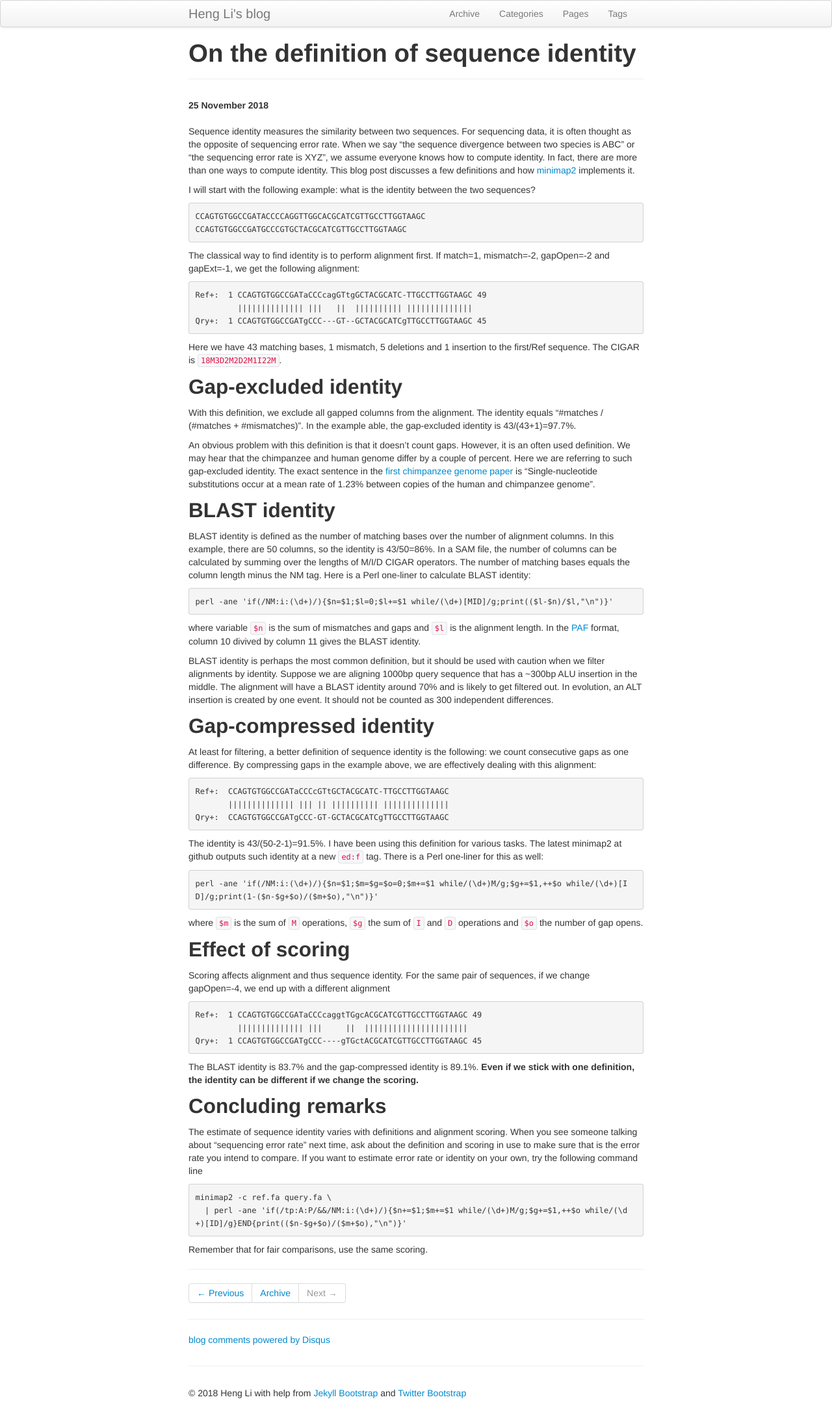
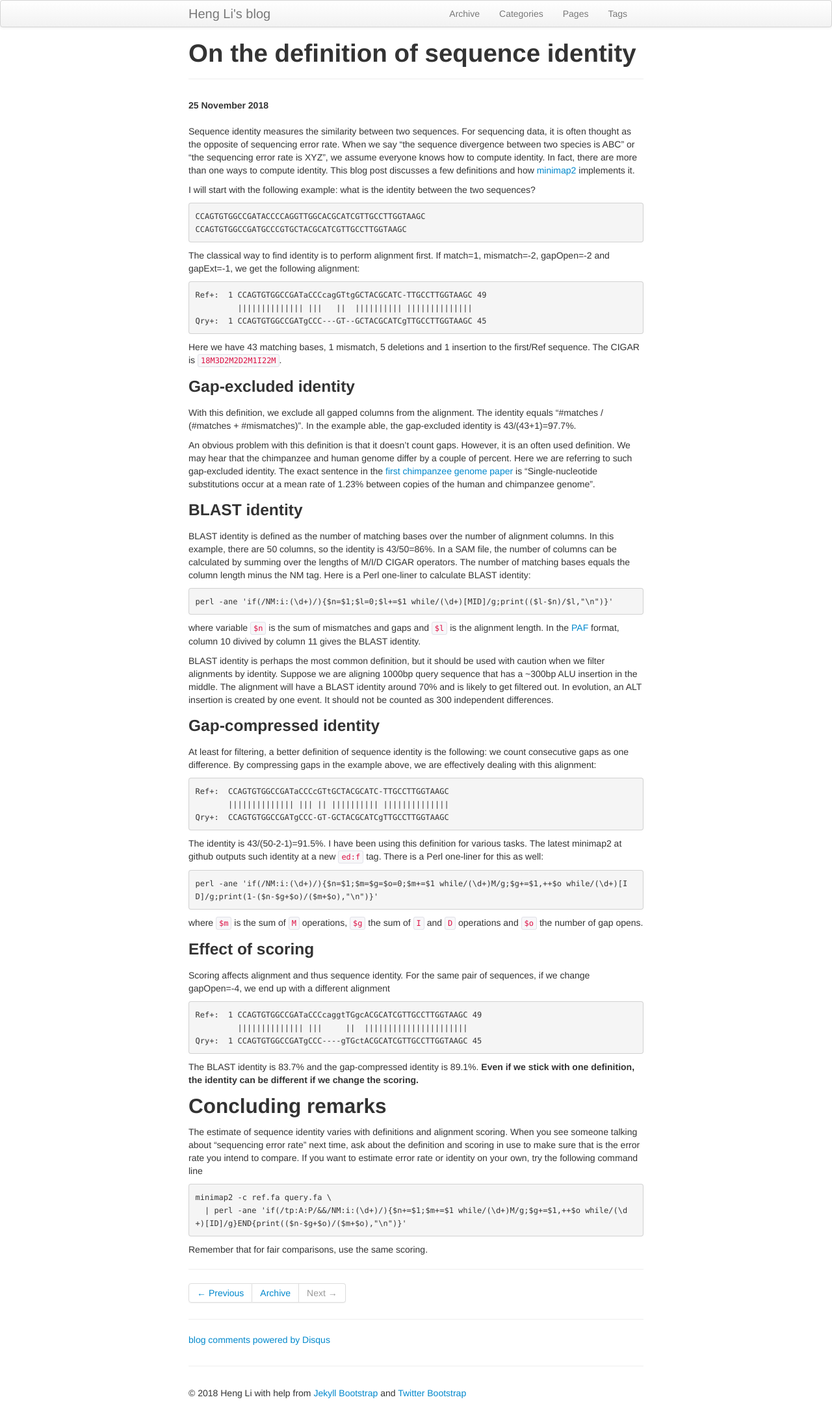
Before and after one commit to lh3/lh3.github.com, a Jekyll site: the page built from _posts/2018-11-25-on-the-definition-of-sequence-identity.md, in a window 1280 px wide. Shown: the whole page at 65% size. Built offline with Jekyll 4.4.1, drawn with Linux system fonts in a browser that asks for light colours; comment, search, counter and statistics services are not loaded.

Commit message:
made section header smaller

```diff
--- a/_posts/2018-11-25-on-the-definition-of-sequence-identity.md
+++ b/_posts/2018-11-25-on-the-definition-of-sequence-identity.md
@@ -30,7 +30,7 @@ Qry+:  1 CCAGTGTGGCCGATgCCC---GT--GCTACGCATCgTTGCCTTGGTAAGC 45
 Here we have 43 matching bases, 1 mismatch, 5 deletions and 1 insertion to the
 first/Ref sequence. The CIGAR is `18M3D2M2D2M1I22M`.
 
-## Gap-excluded identity
+### Gap-excluded identity
 
 With this definition, we exclude all gapped columns from the alignment. The
 identity equals "#matches / (#matches + #mismatches)". In the example able, the
@@ -43,7 +43,7 @@ gap-excluded identity. The exact sentence in the [first chimpanzee genome
 paper][chimp-paper] is "Single-nucleotide substitutions occur at a mean rate of
 1.23% between copies of the human and chimpanzee genome".
 
-## BLAST identity
+### BLAST identity
 
 BLAST identity is defined as the number of matching bases over the number of
 alignment columns. In this example, there are 50 columns, so the identity is
@@ -65,7 +65,7 @@ alignment will have a BLAST identity around 70% and is likely to get filtered
 out. In evolution, an ALT insertion is created by one event. It should not be
 counted as 300 independent differences.
 
-## Gap-compressed identity
+### Gap-compressed identity
 
 At least for filtering, a better definition of sequence identity is the
 following: we count consecutive gaps as one difference. By compressing gaps in
@@ -84,7 +84,7 @@ perl -ane 'if(/NM:i:(\d+)/){$n=$1;$m=$g=$o=0;$m+=$1 while/(\d+)M/g;$g+=$1,++$o w
 where `$m` is the sum of `M` operations, `$g` the sum of `I` and `D` operations
 and `$o` the number of gap opens.
 
-## Effect of scoring
+### Effect of scoring
 
 Scoring affects alignment and thus sequence identity. For the same pair of
 sequences, if we change gapOpen=-4, we end up with a different alignment
```
